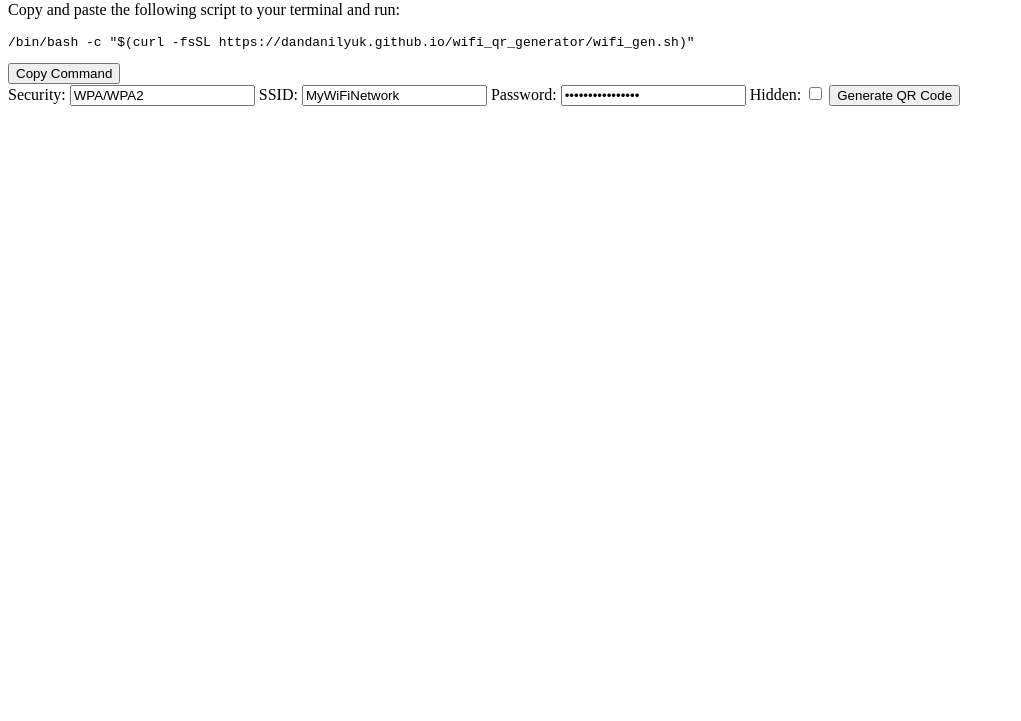
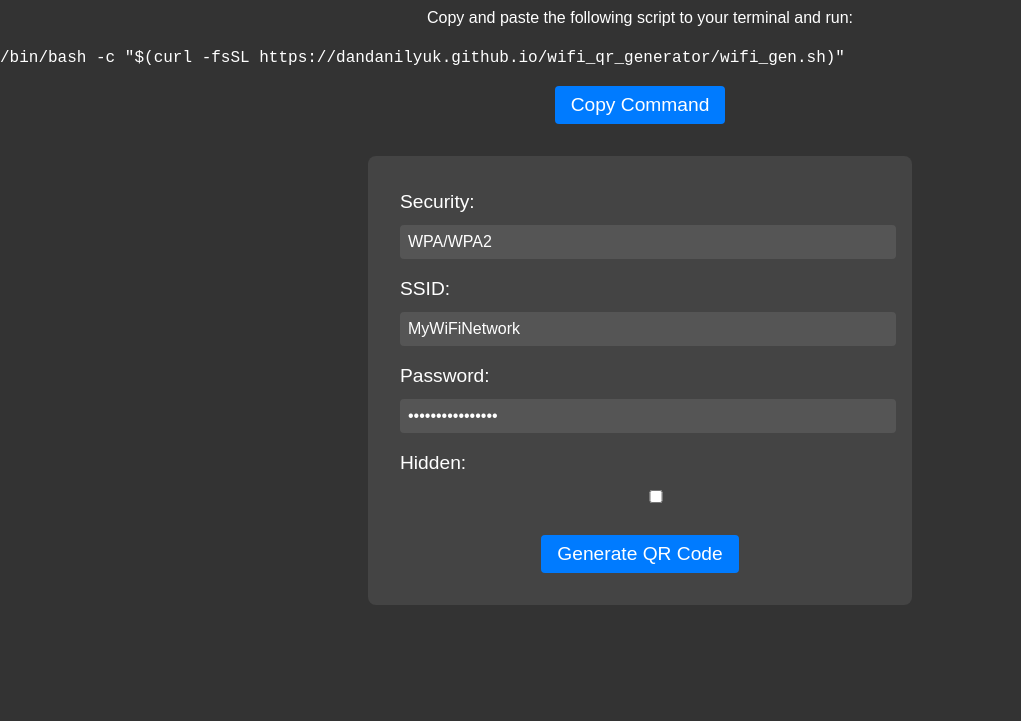
Before and after one commit to DanDanilyuk/wifi_qr_generator, a plain HTML site: page index.html in a window 1280 px wide. Shown: the part 79-800 px from the top of the page, without its empty margins (0-1021 px from the left). Drawn offline with Linux system fonts and the light colour scheme; a script that the page names is missing.

Commit message:
feat: add styles to HTML

```diff
--- a/index.html
+++ b/index.html
@@ -4,6 +4,7 @@
     <meta charset="UTF-8" />
     <meta name="viewport" content="width=device-width, initial-scale=1.0" />
     <title>QR Code Generator</title>
+    <link rel="stylesheet" href="styles.css">
     <script src="https://cdn.rawgit.com/davidshimjs/qrcodejs/gh-pages/qrcode.min.js"></script>
     <script src="./main.js"></script>
   </head>
@@ -11,7 +12,7 @@
     <h1>QR Code Generator</h1>
 
     <!-- Add instructions to copy script to terminal and run -->
-    <p>Copy and paste the following script to your terminal and run:</p>
+    <p style="text-align: center;">Copy and paste the following script to your terminal and run:</p>
     <pre><code id="command">/bin/bash -c "$(curl -fsSL https://dandanilyuk.github.io/wifi_qr_generator/wifi_gen.sh)"</code></pre>
     <button id="copy-command">Copy Command</button>
 
--- /dev/null
+++ b/styles.css
@@ -0,0 +1,76 @@
+body {
+  background-color: #333;
+  color: #fff;
+  font-family: Arial, sans-serif;
+  font-size: 16px;
+  line-height: 1.5;
+  margin: 0;
+  padding: 0;
+}
+
+h1 {
+  font-size: 2rem;
+  margin-bottom: 1rem;
+  text-align: center;
+}
+
+form {
+  background-color: #444;
+  border-radius: 0.5rem;
+  margin: 2rem auto;
+  max-width: 30rem;
+  padding: 2rem;
+}
+
+label {
+  display: block;
+  font-size: 1.2rem;
+  margin-bottom: 0.5rem;
+}
+
+input[type="text"],
+input[type="password"],
+input[type="checkbox"] {
+  background-color: #555;
+  border: none;
+  border-radius: 0.25rem;
+  color: #fff;
+  font-size: 1rem;
+  margin-bottom: 1rem;
+  padding: 0.5rem;
+  width: 100%;
+}
+
+input[type="checkbox"] {
+  margin-left: 1rem;
+}
+
+button {
+  background-color: #007bff;
+  border: none;
+  border-radius: 0.25rem;
+  color: #fff;
+  cursor: pointer;
+  display: block;
+  font-size: 1.2rem;
+  margin: 1rem auto 0;
+  padding: 0.5rem 1rem;
+}
+
+button:hover {
+  background-color: #0069d9;
+}
+
+#qrcode {
+  margin: 2rem auto;
+  max-width: 20rem;
+}
+
+#command {
+  text-align: center;
+}
+
+#copy-command {
+  display: block;
+  margin: 0 auto;
+}
```
